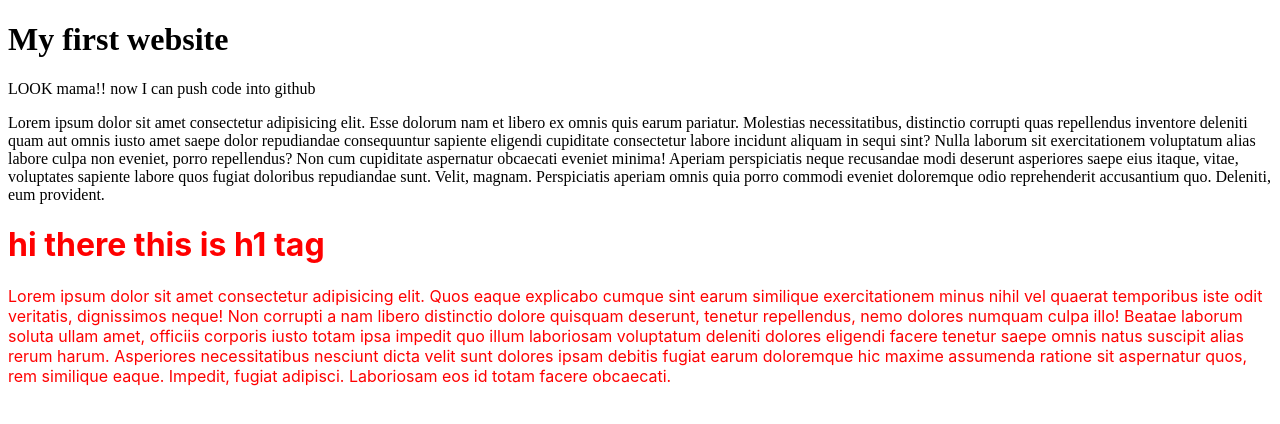
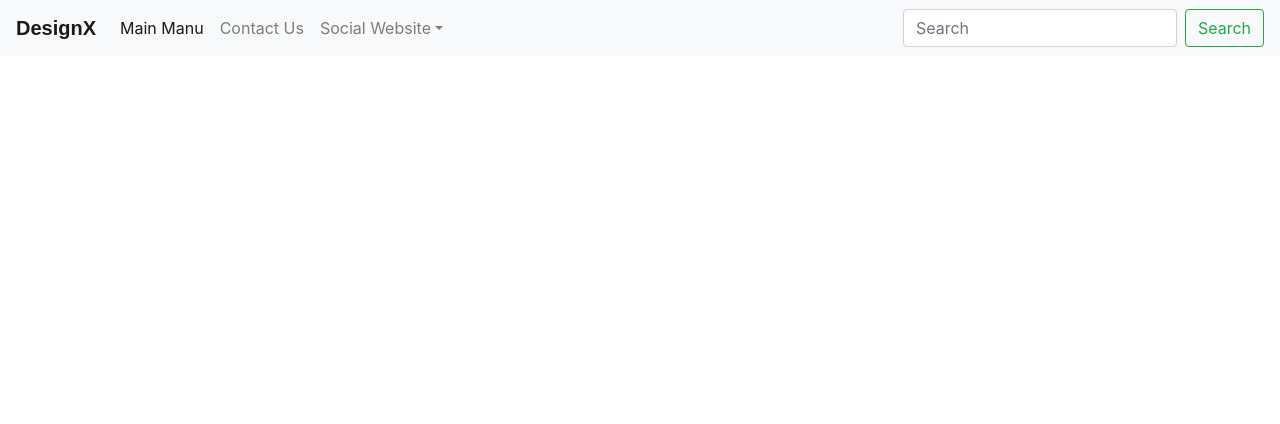
Before and after one commit to this-is-rafi/my-first-website, a plain HTML site: page index.html in a window 1280 px wide. Drawn offline with nearby package versions, Linux system fonts and the light colour scheme.

Commit message:
bootstrap-modified

```diff
--- a/index.html
+++ b/index.html
@@ -1,34 +1,60 @@
-<!DOCTYPE html>
+<!doctype html>
 <html lang="en">
 
 <head>
-    <meta charset="UTF-8">
-    <meta http-equiv="X-UA-Compatible" content="IE=edge">
-    <meta name="viewport" content="width=device-width, initial-scale=1.0">
-    <title>Document</title>
+    <title>My first website</title>
+    <!-- Required meta tags -->
+    <meta charset="utf-8">
+    <meta name="viewport" content="width=device-width, initial-scale=1, shrink-to-fit=no">
+
+    <!-- Bootstrap CSS -->
+    <link rel="stylesheet" href="https://stackpath.bootstrapcdn.com/bootstrap/4.3.1/css/bootstrap.min.css" integrity="sha384-ggOyR0iXCbMQv3Xipma34MD+dH/1fQ784/j6cY/iJTQUOhcWr7x9JvoRxT2MZw1T" crossorigin="anonymous">
     <style>
-        .rafi {
-            color: red;
-            font-family: -apple-system, BlinkMacSystemFont, 'Segoe UI', Roboto, Oxygen, Ubuntu, Cantarell, 'Open Sans', 'Helvetica Neue', sans-serif;
+        .navbar-brand {
+            font-weight: bold;
+            font-size: 20px;
+            font-family: Arial, Helvetica, sans-serif;
         }
     </style>
 </head>
 
 <body>
-    <h1>My first website</h1>
-    <p>LOOK mama!! now I can push code into github</p>
-    <p>Lorem ipsum dolor sit amet consectetur adipisicing elit. Esse dolorum nam et libero ex omnis quis earum pariatur. Molestias necessitatibus, distinctio corrupti quas repellendus inventore deleniti quam aut omnis iusto amet saepe dolor repudiandae consequuntur
-        sapiente eligendi cupiditate consectetur labore incidunt aliquam in sequi sint? Nulla laborum sit exercitationem voluptatum alias labore culpa non eveniet, porro repellendus? Non cum cupiditate aspernatur obcaecati eveniet minima! Aperiam perspiciatis
-        neque recusandae modi deserunt asperiores saepe eius itaque, vitae, voluptates sapiente labore quos fugiat doloribus repudiandae sunt. Velit, magnam. Perspiciatis aperiam omnis quia porro commodi eveniet doloremque odio reprehenderit accusantium
-        quo. Deleniti, eum provident.</p>
-    <div class="rafi">
-        <h1>hi there this is h1 tag</h1>
-        <p>Lorem ipsum dolor sit amet consectetur adipisicing elit. Quos eaque explicabo cumque sint earum similique exercitationem minus nihil vel quaerat temporibus iste odit veritatis, dignissimos neque! Non corrupti a nam libero distinctio dolore quisquam
-            deserunt, tenetur repellendus, nemo dolores numquam culpa illo! Beatae laborum soluta ullam amet, officiis corporis iusto totam ipsa impedit quo illum laboriosam voluptatum deleniti dolores eligendi facere tenetur saepe omnis natus suscipit
-            alias rerum harum. Asperiores necessitatibus nesciunt dicta velit sunt dolores ipsam debitis fugiat earum doloremque hic maxime assumenda ratione sit aspernatur quos, rem similique eaque. Impedit, fugiat adipisci. Laboriosam eos id totam facere
-            obcaecati.
-        </p>
-    </div>
+
+    <nav class="navbar navbar-expand-sm navbar-light bg-light">
+        <a class="navbar-brand" href="#">DesignX</a>
+        <button class="navbar-toggler d-lg-none" type="button" data-toggle="collapse" data-target="#collapsibleNavId" aria-controls="collapsibleNavId" aria-expanded="false" aria-label="Toggle navigation">
+            <span class="navbar-toggler-icon"></span>
+        </button>
+        <div class="collapse navbar-collapse" id="collapsibleNavId">
+            <ul class="navbar-nav mr-auto mt-2 mt-lg-0">
+                <li class="nav-item active">
+                    <a class="nav-link" href="#">Main Manu <span class="sr-only">(current)</span></a>
+                </li>
+                <li class="nav-item">
+                    <a class="nav-link" href="#">Contact Us</a>
+                </li>
+                <li class="nav-item dropdown">
+                    <a class="nav-link dropdown-toggle" href="#" id="dropdownId" data-toggle="dropdown" aria-haspopup="true" aria-expanded="false">Social Website</a>
+                    <div class="dropdown-menu" aria-labelledby="dropdownId">
+                        <a class="dropdown-item" href="https://www.facebook.com/salehrafiofficial/">Facebook</a>
+                        <a class="dropdown-item" href="https://twitter.com/Rafi91365467">Twitter</a>
+                    </div>
+                </li>
+            </ul>
+            <form class="form-inline my-2 my-lg-0">
+                <input class="form-control mr-sm-2" type="text" placeholder="Search">
+                <button class="btn btn-outline-success my-2 my-sm-0" type="submit">Search</button>
+            </form>
+        </div>
+    </nav>
+
+
+
+    <!-- Optional JavaScript -->
+    <!-- jQuery first, then Popper.js, then Bootstrap JS -->
+    <script src="https://code.jquery.com/jquery-3.3.1.slim.min.js" integrity="sha384-q8i/X+965DzO0rT7abK41JStQIAqVgRVzpbzo5smXKp4YfRvH+8abtTE1Pi6jizo" crossorigin="anonymous"></script>
+    <script src="https://cdnjs.cloudflare.com/ajax/libs/popper.js/1.14.7/umd/popper.min.js" integrity="sha384-UO2eT0CpHqdSJQ6hJty5KVphtPhzWj9WO1clHTMGa3JDZwrnQq4sF86dIHNDz0W1" crossorigin="anonymous"></script>
+    <script src="https://stackpath.bootstrapcdn.com/bootstrap/4.3.1/js/bootstrap.min.js" integrity="sha384-JjSmVgyd0p3pXB1rRibZUAYoIIy6OrQ6VrjIEaFf/nJGzIxFDsf4x0xIM+B07jRM" crossorigin="anonymous"></script>
 </body>
 
 </html>
```
